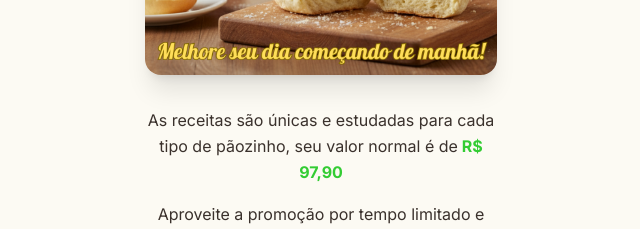
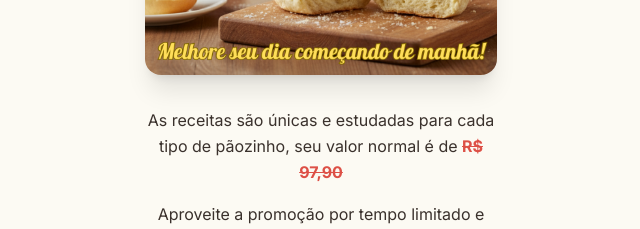
Before and after one commit to ogmacway/paozinho-relampago, a React (Vite) app: page / in a window 1280 px wide. Shown: the part 7340-7569 px from the top of the page, without its empty margins (319-959 px from the left). Built offline with nearby package versions, Linux system fonts and the light colour scheme; the HTML template or start-up script is replaced by a standard one.

Commit message:
Fix price display and styling

```diff
--- a/src/components/PriceCTASection.tsx
+++ b/src/components/PriceCTASection.tsx
@@ -15,13 +15,13 @@ const PriceCTASection = () => {
         {/* Pricing Copy */}
         <div className="mb-4">
           <p className="text-foreground text-base mb-4 leading-relaxed">
-            As receitas são únicas e estudadas para cada tipo de pãozinho, seu valor normal é de
-            <span className="text-success font-bold"> R$ 97,90</span>
+            As receitas são únicas e estudadas para cada tipo de pãozinho, seu valor normal é de{" "}
+            <span className="text-destructive font-bold line-through">R$ 97,90</span>
           </p>
 
           <p className="text-foreground text-base mb-6 leading-relaxed">
-            Aproveite a promoção por tempo limitado e adquira suas receitas por apenas
-            <span className="text-2xl font-bold text-success"> R$ 27,90</span>
+            Aproveite a promoção por tempo limitado e adquira suas receitas por apenas{" "}
+            <span className="text-2xl font-bold text-success">R$ 27,90</span>
           </p>
         </div>
 
```
